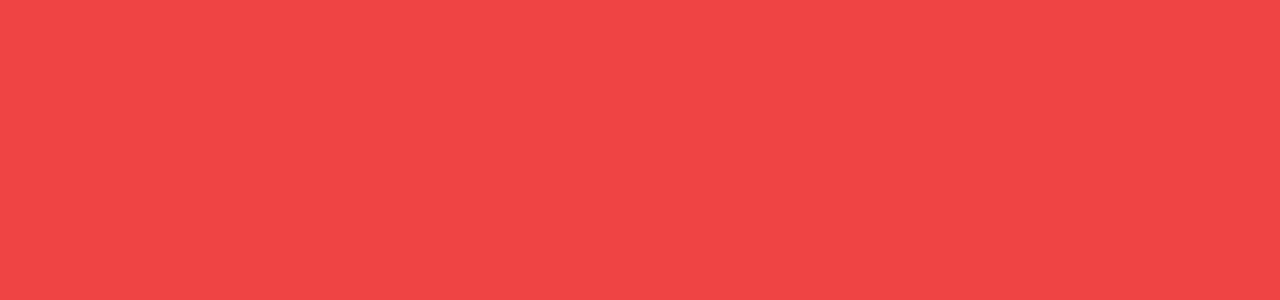
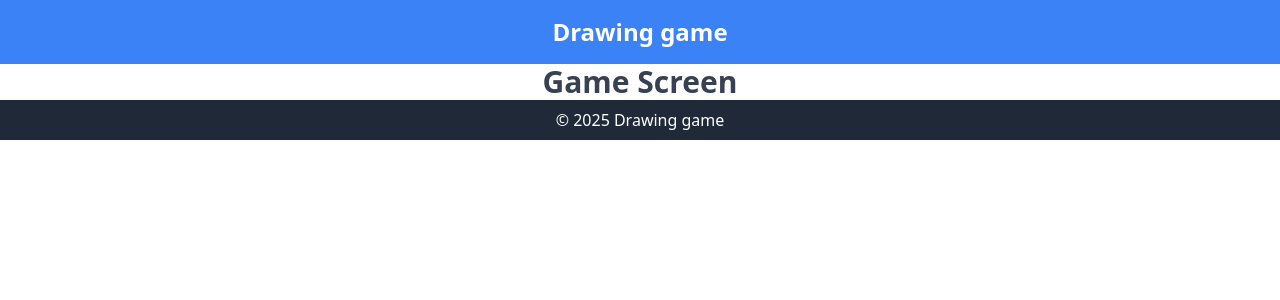
Before and after one commit to dot-jayson/draw-my-thing-clone, a React (Vite) app: page /game in a window 1280 px wide. Shown: the top 300 px of the page. Built offline with nearby package versions, Linux system fonts and the light colour scheme.

Commit message:
added-basic-file-structure-and-react-router

```diff
--- a/package.json
+++ b/package.json
@@ -11,7 +11,8 @@
   },
   "dependencies": {
     "react": "^18.3.1",
-    "react-dom": "^18.3.1"
+    "react-dom": "^18.3.1",
+    "react-router-dom": "^7.1.1"
   },
   "devDependencies": {
     "@eslint/js": "^9.17.0",
--- a/src/App.tsx
+++ b/src/App.tsx
@@ -1,5 +1,26 @@
+import React from 'react'
+import { BrowserRouter as Router, Routes, Route } from 'react-router-dom'
+import MainLayout from './layouts/MainLayout'
+import Home from './pages/Home'
+import Game from './pages/Game'
+
 const App: React.FC = () => {
-  return <div className="bg-red-500 h-screen"></div>
+  return (
+    <Router>
+      <MainLayout>
+        <Routes>
+          <Route
+            path="/"
+            element={<Home />}
+          />
+          <Route
+            path="/game"
+            element={<Game />}
+          />
+        </Routes>
+      </MainLayout>
+    </Router>
+  )
 }
 
 export default App
--- /dev/null
+++ b/src/layouts/MainLayout.tsx
@@ -0,0 +1,23 @@
+import React from 'react'
+
+type Props = {
+  children: React.ReactNode
+}
+
+const MainLayout: React.FC<Props> = ({ children }) => {
+  return (
+    <div className="flex flex-col min-h-screen">
+      <header className="bg-blue-500 text-white py-4">
+        <h1 className="text-center text-2xl font-bold">Drawing game</h1>
+      </header>
+      <main className="flex-grow">
+        {children}
+        <footer className="bg-gray-800 text-white py-2 text-center">
+          <p>&copy; 2025 Drawing game</p>
+        </footer>
+      </main>
+    </div>
+  )
+}
+
+export default MainLayout
--- /dev/null
+++ b/src/pages/Game.tsx
@@ -0,0 +1,11 @@
+import React from 'react'
+
+const Game: React.FC = () => {
+  return (
+    <div className="flex items-center justify-center h-full">
+      <h2 className="text-3xl font-bold text-gray-700">Game Screen</h2>
+    </div>
+  )
+}
+
+export default Game
--- /dev/null
+++ b/src/pages/Home.tsx
@@ -0,0 +1,13 @@
+import React from 'react'
+
+const Home: React.FC = () => {
+  return (
+    <div className="flex items-center justify-center h-full">
+      <h2 className="text-3xl font-bold text-gray-700">
+        Welcome to the Drawing game!
+      </h2>
+    </div>
+  )
+}
+
+export default Home
```
Also changed, not shown: 1 other file (tests, documents, lock files or other folders).
